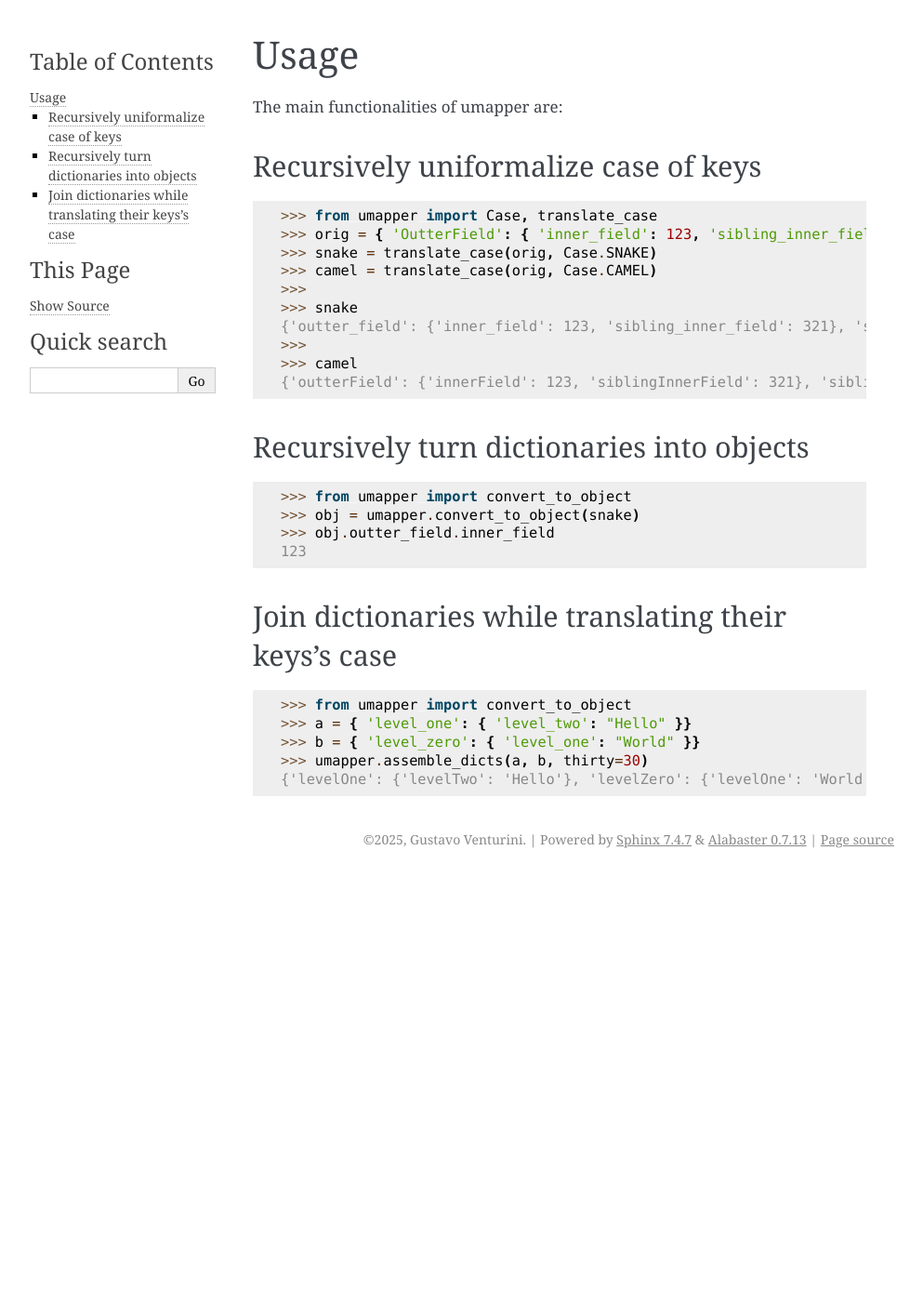
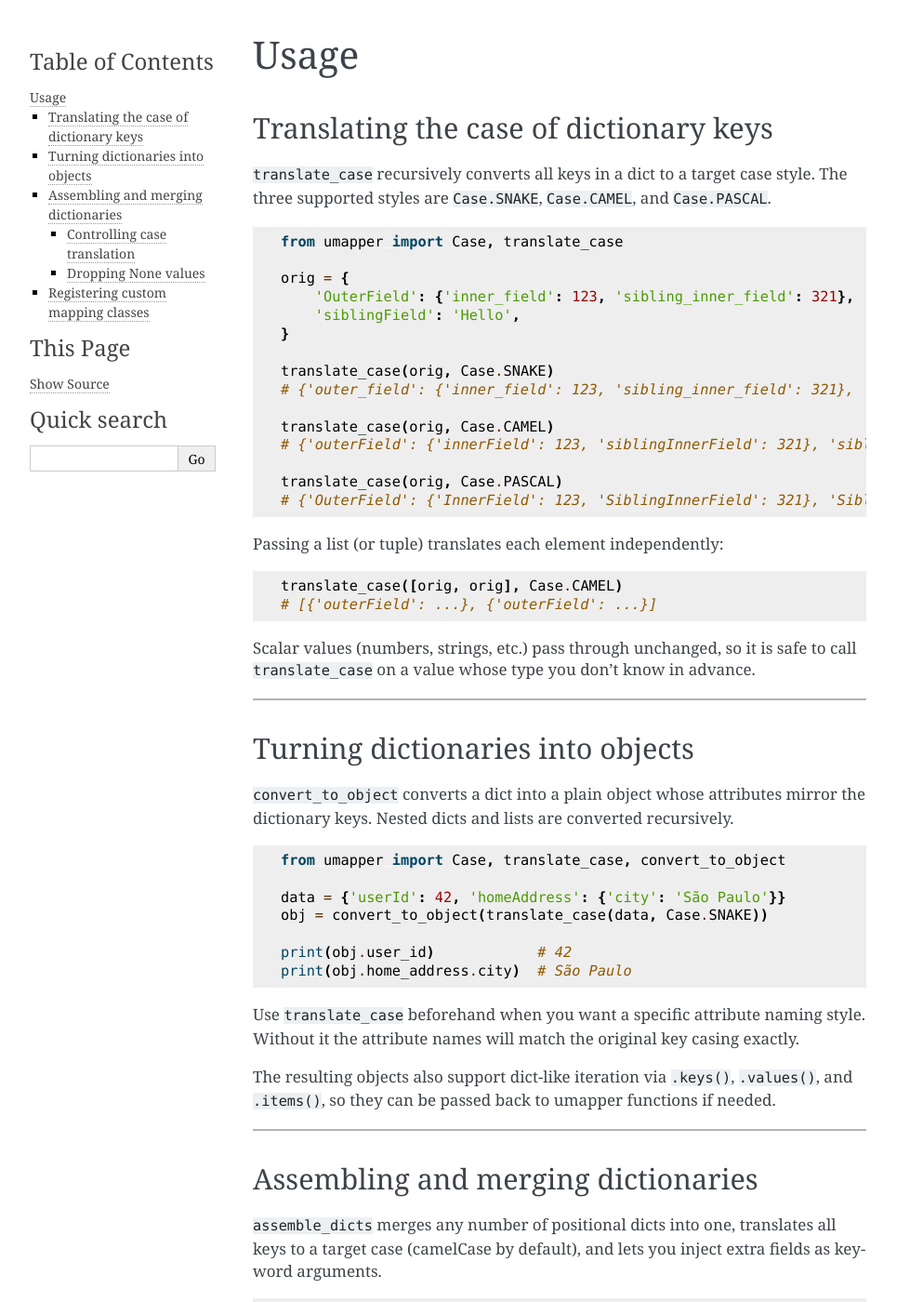
Before and after one commit to vottini/umapper, a Sphinx documentation site: the page built from docs/source/usage.md, in a window 1280 px wide and 1400 px high. Shown: the whole window at 93% size, without its empty margins (148-1141 px from the left). Built offline with Sphinx 7.4.7, drawn with Linux system fonts in a browser that asks for light colours; some of the changed text lies outside the part shown.

Commit message:
More improvement to documentation + version bump

````diff
--- a/docs/source/api.rst
+++ b/docs/source/api.rst
@@ -3,6 +3,7 @@ API Reference
 =============
 
 .. autoclass:: umapper.Case
+   :members:
 .. autofunction:: umapper.register_mapping_class
 .. autofunction:: umapper.translate_case
 .. autofunction:: umapper.convert_to_object
--- a/docs/source/index.rst
+++ b/docs/source/index.rst
@@ -6,7 +6,7 @@
 umapper documentation
 =====================
 
-**umapper** is a collection of utility methods to easen working with dictionaries and the case of their keys.
+**umapper** is a small Python utility for working with dictionaries: translate key casing between snake_case, camelCase and PascalCase, convert nested dicts into attribute-accessible objects, and merge multiple dicts in a single call.
 
 .. toctree::
    :maxdepth: 2
--- a/docs/source/usage.md
+++ b/docs/source/usage.md
@@ -1,37 +1,122 @@
 # Usage
 
-The main functionalities of umapper are:
+## Translating the case of dictionary keys
 
-## Recursively uniformalize case of keys
+`translate_case` recursively converts all keys in a dict to a target case style.
+The three supported styles are `Case.SNAKE`, `Case.CAMEL`, and `Case.PASCAL`.
 
-```py
->>> from umapper import Case, translate_case
->>> orig = { 'OutterField': { 'inner_field': 123, 'sibling_inner_field': 321 }, 'siblingField': "Some Text" }
->>> snake = translate_case(orig, Case.SNAKE)
->>> camel = translate_case(orig, Case.CAMEL)
->>>
->>> snake
-{'outter_field': {'inner_field': 123, 'sibling_inner_field': 321}, 'sibling_field': 'Some Text'}
->>>
->>> camel
-{'outterField': {'innerField': 123, 'siblingInnerField': 321}, 'siblingField': 'Some Text'}
+```python
+from umapper import Case, translate_case
+
+orig = {
+    'OuterField': {'inner_field': 123, 'sibling_inner_field': 321},
+    'siblingField': 'Hello',
+}
+
+translate_case(orig, Case.SNAKE)
+# {'outer_field': {'inner_field': 123, 'sibling_inner_field': 321}, 'sibling_field': 'Hello'}
+
+translate_case(orig, Case.CAMEL)
+# {'outerField': {'innerField': 123, 'siblingInnerField': 321}, 'siblingField': 'Hello'}
+
+translate_case(orig, Case.PASCAL)
+# {'OuterField': {'InnerField': 123, 'SiblingInnerField': 321}, 'SiblingField': 'Hello'}
 ```
 
-## Recursively turn dictionaries into objects
+Passing a list (or tuple) translates each element independently:
 
-```py
->>> from umapper import convert_to_object
->>> obj = umapper.convert_to_object(snake)
->>> obj.outter_field.inner_field
-123
+```python
+translate_case([orig, orig], Case.CAMEL)
+# [{'outerField': ...}, {'outerField': ...}]
 ```
 
-## Join dictionaries while translating their keys's case
+Scalar values (numbers, strings, etc.) pass through unchanged, so it is safe to call
+`translate_case` on a value whose type you don't know in advance.
 
-```py
->>> from umapper import convert_to_object
->>> a = { 'level_one': { 'level_two': "Hello" }}
->>> b = { 'level_zero': { 'level_one': "World" }}
->>> umapper.assemble_dicts(a, b, thirty=30)
-{'levelOne': {'levelTwo': 'Hello'}, 'levelZero': {'levelOne': 'World'}, 'thirty': 30}
+---
+
+## Turning dictionaries into objects
+
+`convert_to_object` converts a dict into a plain object whose attributes mirror the
+dictionary keys. Nested dicts and lists are converted recursively.
+
+```python
+from umapper import Case, translate_case, convert_to_object
+
+data = {'userId': 42, 'homeAddress': {'city': 'São Paulo'}}
+obj = convert_to_object(translate_case(data, Case.SNAKE))
+
+print(obj.user_id)            # 42
+print(obj.home_address.city)  # São Paulo
 ```
+
+Use `translate_case` beforehand when you want a specific attribute naming style.
+Without it the attribute names will match the original key casing exactly.
+
+The resulting objects also support dict-like iteration via `.keys()`, `.values()`,
+and `.items()`, so they can be passed back to umapper functions if needed.
+
+---
+
+## Assembling and merging dictionaries
+
+`assemble_dicts` merges any number of positional dicts into one, translates all keys
+to a target case (camelCase by default), and lets you inject extra fields as keyword
+arguments.
+
+```python
+from umapper import assemble_dicts
+
+user   = {'first_name': 'Ada', 'last_name': 'Lovelace'}
+coords = {'lat': -23.5, 'lng': -46.6}
+
+assemble_dicts(user, coords, active=True)
+# {
+#   'firstName': 'Ada',
+#   'lastName': 'Lovelace',
+#   'lat': -23.5,
+#   'lng': -46.6,
+#   'active': True,
+# }
+```
+
+When the same key appears in multiple dicts, later arguments win.
+
+### Controlling case translation
+
+Pass `mapping_case` to change the target style, or `None` to skip translation entirely:
+
+```python
+assemble_dicts(user, coords, mapping_case=Case.SNAKE)
+# {'first_name': 'Ada', 'last_name': 'Lovelace', 'lat': -23.5, ...}
+
+assemble_dicts(user, coords, mapping_case=None)
+# keys are left exactly as they appear in the source dicts
+```
+
+### Dropping None values
+
+By default, keys whose value is `None` are kept. Pass `include_nones=False` to drop
+them:
+
+```python
+partial = {'name': 'Ada', 'nickname': None}
+assemble_dicts(partial, include_nones=False)
+# {'name': 'Ada'}
+```
+
+---
+
+## Registering custom mapping classes
+
+By default umapper traverses standard dicts and anything that inherits from
+`collections.abc.Mapping`. Some libraries provide dict-like objects that don't fit
+either category. Register them with `register_mapping_class` so umapper treats them
+the same as a regular dict:
+
+```python
+from umapper import register_mapping_class
+register_mapping_class(MyCustomDictLike)
+```
+
+The class must expose an `.items()` method that yields `(key, value)` pairs.
--- a/pyproject.toml
+++ b/pyproject.toml
@@ -5,7 +5,7 @@ build-backend = "setuptools.build_meta"
 
 [project]
 name = "umapper"
-version = "0.1.5"
+version = "0.1.6"
 description = "Data mapping facilities"
 authors = [
 	{ name = "Gustavo Venturini", email = "gustavo.c.venturini@gmail.com" }
````
Also changed, not shown: README.md (+6 -10 lines).
